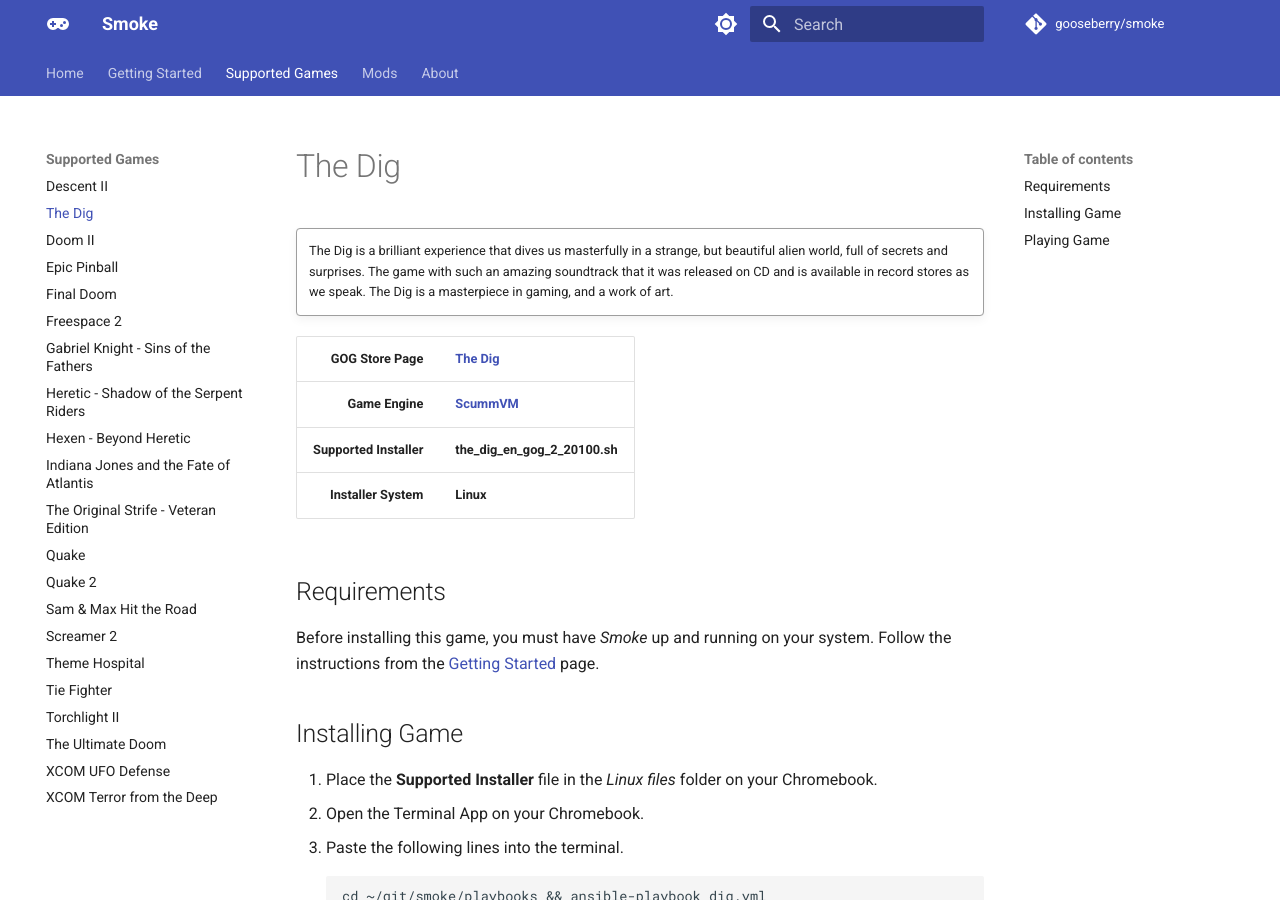
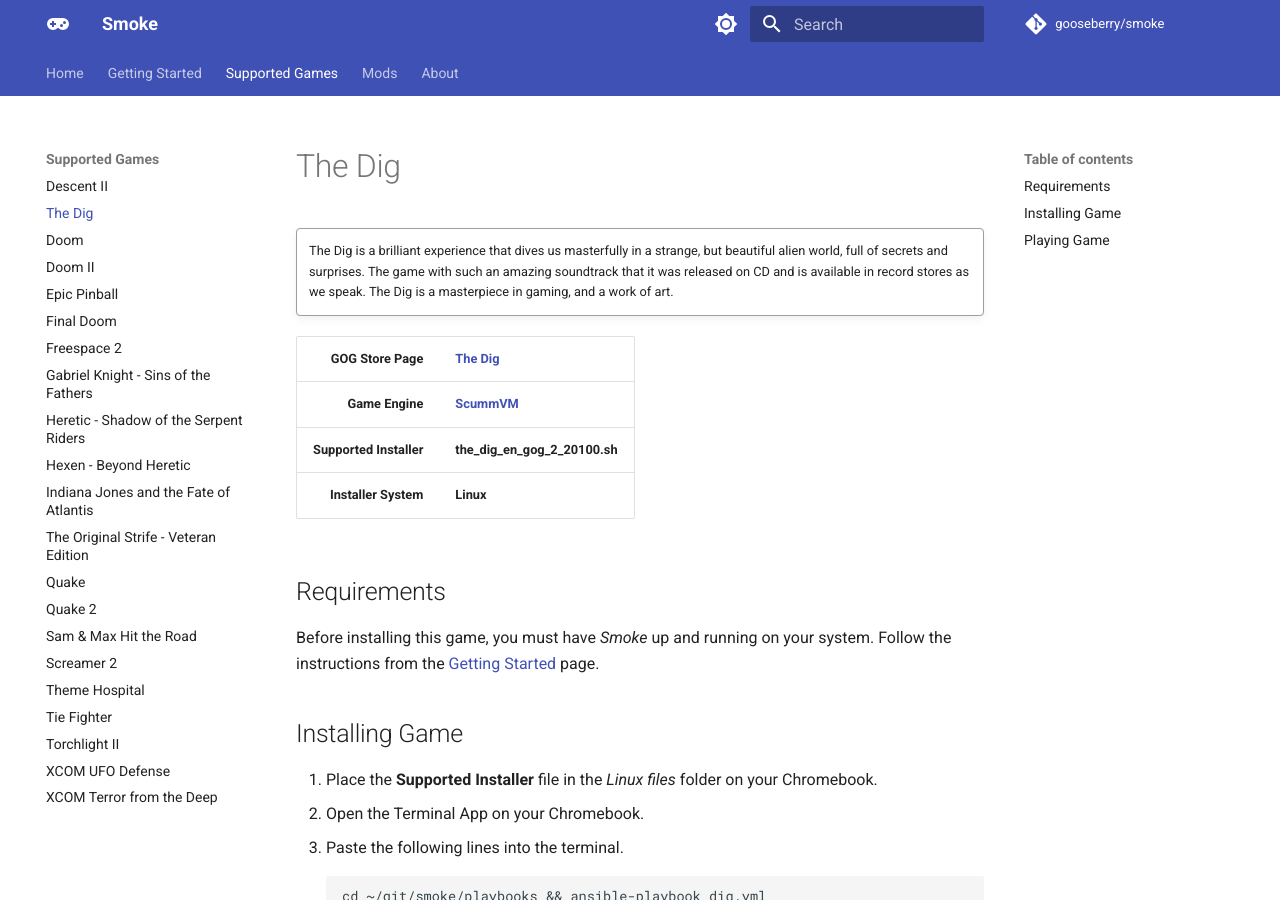
Before and after one commit to gooseberry/smoke, an MkDocs documentation site: the page built from docs/games/the-dig.md, in a window 1280 px wide and 900 px high. Built offline with MkDocs 1.6.1 and Material for MkDocs 9.7.7, drawn with Linux system fonts in a browser that asks for light colours; comment, search, counter and statistics services are not loaded; some of the changed lines change nothing that is shown.

Commit message:
renamed ultimate doom to doom

```diff
--- a/mkdocs.yml
+++ b/mkdocs.yml
@@ -65,6 +65,7 @@
     - Supported Games:
         - Descent II: "games/descent-2.md"
         - The Dig: "games/the-dig.md"
+        - Doom: "games/doom.md"
         - Doom II: "games/doom-2.md"
         - Epic Pinball: "games/epic-pinball.md"
         - Final Doom: "games/final-doom.md"
@@ -81,7 +82,6 @@
         - Theme Hospital: "games/theme-hospital.md"
         - Tie Fighter: "games/tie-fighter.md"
         - Torchlight II: "games/torchlight-2.md"
-        - The Ultimate Doom: "games/doom.md"
         - XCOM UFO Defense: "games/xcom-ufo-defense.md"
         - XCOM Terror from the Deep: "games/xcom-terror-from-the-deep.md"
     - Mods:
```
